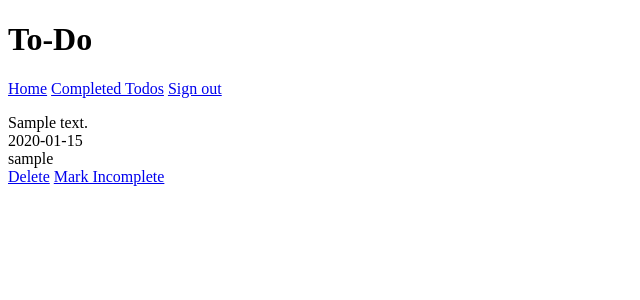
After one commit to shaneneiman/todo-flask, a Flask app: page /todos/completed/ in a window 1280 px wide. The commit adds this page. Shown: the top 300 px of the page, without its empty margins (0-640 px from the left). Run offline with Flask 2, Linux system fonts and the light colour scheme; a user stored in the database is signed in; tables that the repository leaves empty hold one stand-in row (values such as "Sample post").

Commit message:
can update, delete, and mark todos as completed

```diff
--- a/app.py
+++ b/app.py
@@ -53,10 +53,60 @@ def index():
             return "There was an issue adding the task"
 
     else:
-        todos = Todo.query.order_by(Todo.date_created).all()
+        user = current_user
+        todos = None
+        if user.is_authenticated:
+            todos = Todo.query.filter(Todo.user == user, Todo.completed == False).all()
         return render_template("index.html", todos=todos)
 
+@app.route("/<int:todo_pk>/delete/")
+def todo_delete(todo_pk):
+    todo = Todo.query.get_or_404(todo_pk)
 
+    try:
+        db.session.delete(todo)
+        db.session.commit()
+        return redirect("/")
+    except:
+        return "There was a problem deleting the todo"
+
+@app.route("/<int:todo_pk>/update/", methods=["POST", "GET"])
+def todo_update(todo_pk):
+    todo = Todo.query.get_or_404(todo_pk)
+
+    if request.method == "POST":
+        todo.text = request.form["todo_input"]
+
+        try:
+            db.session.commit()
+            return redirect("/")
+        except:
+            "There was a problem updating the todo"
+
+    else:
+        return render_template("todo_update.html", todo=todo)
+
+@app.route("/<int:todo_pk>/complete/")
+def todo_mark_completed(todo_pk):
+    todo = Todo.query.get_or_404(todo_pk)
+
+    if todo.completed == False:
+        todo.completed = True
+    else:
+        todo.completed = False
+
+    try:
+        db.session.commit()
+        return redirect("/")
+    except:
+        return "There was a problem updating the todo"
+
+@app.route("/todos/completed/", methods=["GET"])
+def todos_completed():
+    user = current_user
+    if user.is_authenticated:
+        todos = Todo.query.filter(Todo.user == user, Todo.completed == True).all()
+    return render_template("todos_completed.html", todos=todos)
 
 if __name__ == "__main__":
     app.run(port=3000)
--- a/templates/base.html
+++ b/templates/base.html
@@ -11,7 +11,7 @@
     <nav>
         <a href="{{ url_for('index') }}">Home</a>
         {% if current_user.is_authenticated %}
-        <a href="#">Completed Todos</a>
+        <a href="/todos/completed/">Completed Todos</a>
         <a href={{ url_for('user.logout') }}>Sign out</a>
         {% else %}
         <a href={{ url_for('user.login') }}>Sign in</a>
--- a/templates/index.html
+++ b/templates/index.html
@@ -12,6 +12,11 @@
         <div>{{ todo.text }}</div>
         <div>{{ todo.date_created.date() }}</div>
         <div>{{ todo.user.username}}</div>
+        <div>
+            <a href="/{{todo.id}}/delete/">Delete</a>
+            <a href="/{{todo.id}}/update/">Update</a>
+            <a href="/{{todo.id}}/complete/"> Mark Completed</a>
+        </div>
     </p>
     {% endfor %}
 {% else %}
--- /dev/null
+++ b/templates/todos_completed.html
@@ -0,0 +1,15 @@
+{% extends "base.html" %}
+
+{% block content %}
+{% for todo in todos %}
+    <p>
+        <div>{{ todo.text }}</div>
+        <div>{{ todo.date_created.date() }}</div>
+        <div>{{ todo.user.username}}</div>
+        <div>
+            <a href="/{{todo.id}}/delete/">Delete</a>
+            <a href="/{{todo.id}}/complete/">Mark Incomplete</a>
+        </div>
+    </p>
+{% endfor %}
+{% endblock %}
```
Also changed, not shown: templates/todo_update.html (added, +9 -0 lines).
